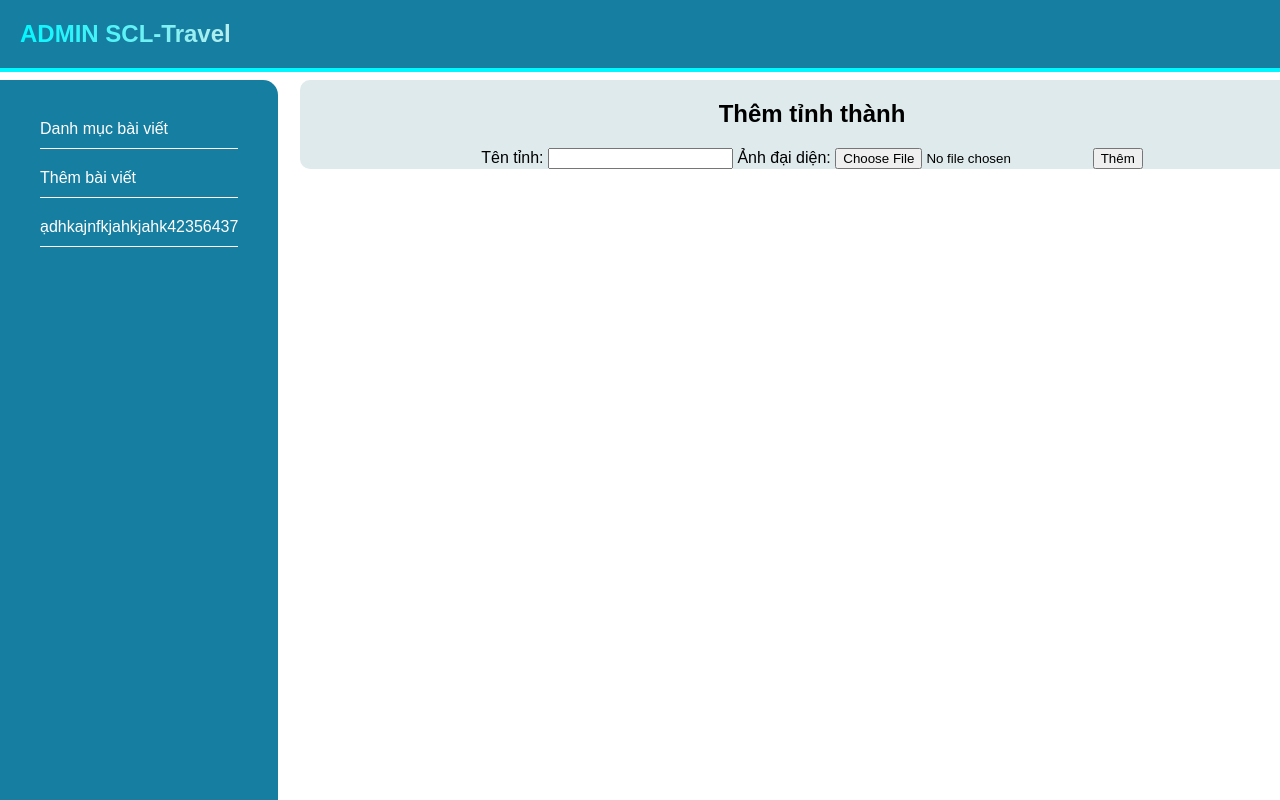
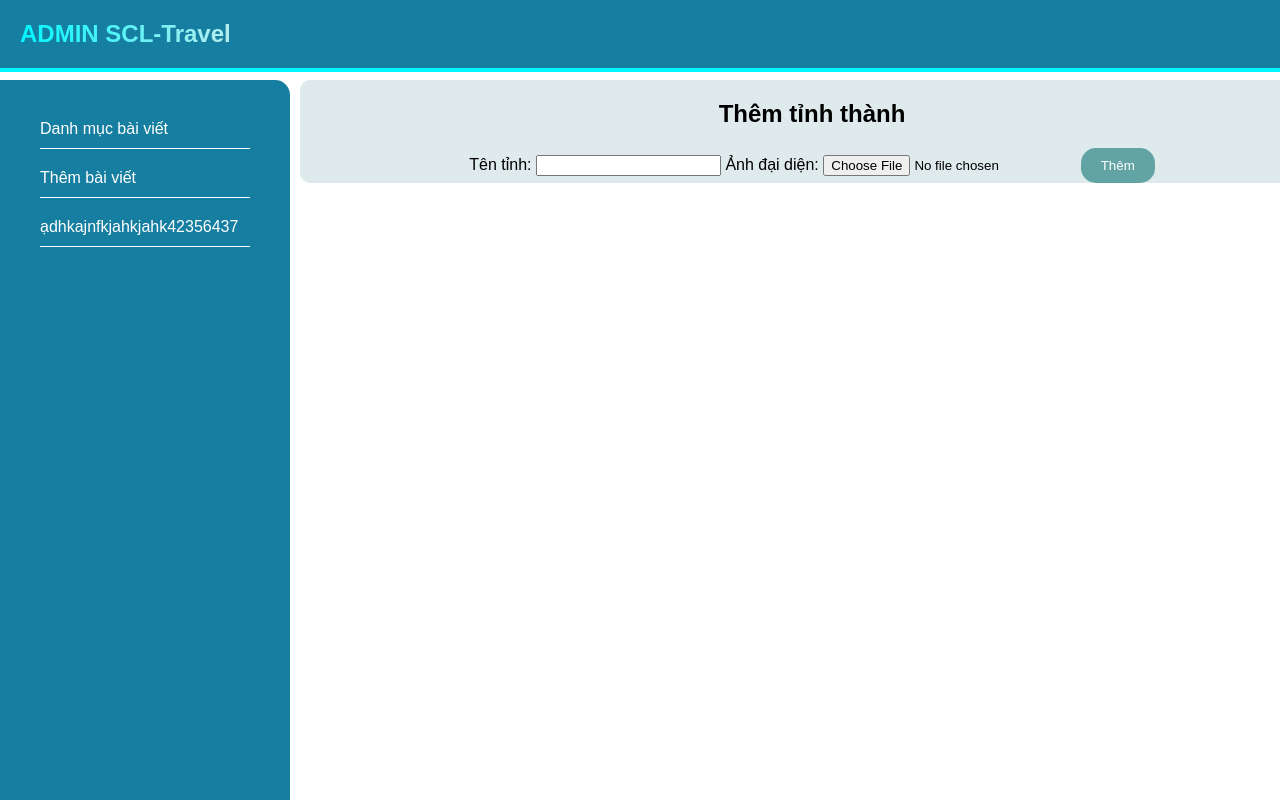
Before and after one commit to DuyIt7033/scl-travel, a PHP site: page /admin/add_tinhthanh.html in a window 1280 px wide; the page is wider, and only the part inside the window is pictured. Run offline with PHP 8.4, Linux system fonts and the light colour scheme.

Commit message:
Adjust interface for pages

```diff
--- a/admin/add_tinhthanh.html
+++ b/admin/add_tinhthanh.html
@@ -31,8 +31,9 @@
 
                 <label for="anh_avt_tinh">Ảnh đại diện:</label>
                 <input type="file" name="anh_avt_tinh" accept="image/*" required>
-
-                <input type="submit" name="submit" value="Thêm">
+                <button type="submit">
+                    Thêm
+                </button>
             </form>
         </div>
 </div>
--- a/admin/admin.css
+++ b/admin/admin.css
@@ -30,9 +30,9 @@ body{
     color: rgb(255, 255, 254);
     background-color: #167EA1;
     height: 100vh;
-	width: fit-content;
-    padding: 20px; /* Optional: Add padding for better spacing */
-    top:80px; /* Adjust the value based on the height of .banner_admin */
+    padding: 20px;
+	width: 250px;
+    top:80px;
 }
 .menu_admin div{
 	padding-bottom: 10px;
@@ -58,7 +58,7 @@ body{
 }
 
 table{
-	width: 98%;
+	width: 97%;
 	text-align: center;
 	margin: 10pX
 
@@ -71,3 +71,14 @@ table,tr,th,td{
 th{
 	padding: 5px 0;
 }
+button{
+	padding: 10px 20px;
+	border-radius: 15px;
+	background-color: #1c7b7aa3;
+	color: #ffffff;
+	border: none;
+}
+button:hover{
+	background-color: rgb(73, 196, 196);
+	transition: 1s;
+}
--- a/admin/header_admin.php
+++ b/admin/header_admin.php
@@ -6,9 +6,9 @@
     <title>Thêm bài viết</title>
     <link rel="stylesheet" href="./admin.css">
     <link rel="preconnect" href="https://fonts.googleapis.com">
-<link rel="preconnect" href="https://fonts.gstatic.com" crossorigin>
-<link href="https://fonts.googleapis.com/css2?family=Lexend:wght@100..900&display=swap" rel="stylesheet">
-</head>
+    <link rel="preconnect" href="https://fonts.gstatic.com" crossorigin>
+    <link href="https://fonts.googleapis.com/css2?family=Lexend:wght@100..900&display=swap" rel="stylesheet">
+    </head>
 <body>
     <div class="banner_admin">
         <h2>ADMIN  SCL-Travel</h2>
--- a/admin/slider_menu.php
+++ b/admin/slider_menu.php
@@ -1,4 +1,4 @@
-<div class="all_BV">
+
     <div class="menu_admin">
         <div class="danh_mucbv">
             Danh mục bài viết
--- a/admin/update_tinhthanh.html
+++ b/admin/update_tinhthanh.html
@@ -10,7 +10,6 @@
     <div class="banner_admin">
         <h2>ADMIN  SCL-Travel</h2>
     </div>
-
         <div class="menu_admin">
             <div class="danh_mucbv">
                 Danh mục bài viết
@@ -105,8 +104,6 @@
                     <td><a href="#">Sửa</a></td>
                 </tr>
             </table>
-
-
 </div>
 </body>
 </html>
--- a/admin/update_tinhthanh.php
+++ b/admin/update_tinhthanh.php
@@ -5,11 +5,11 @@ include "class/tinhthanh_class.php";
 ?>
 <?php
 $tinhthanh = new tinhthanh;
-$show_tinhthanh = $tinhthanh ->show_tinhthanh();
+$show_tinhthanh = $tinhthanh -> show_tinhthanh();
 ?>
 
 <div class="show_tt">
-<h2>Danh sách tỉnh thành</h2>
+    <h2>Danh sách tỉnh thành</h2>
         <table>
             <tr>
                 <th>ID</th>
```
